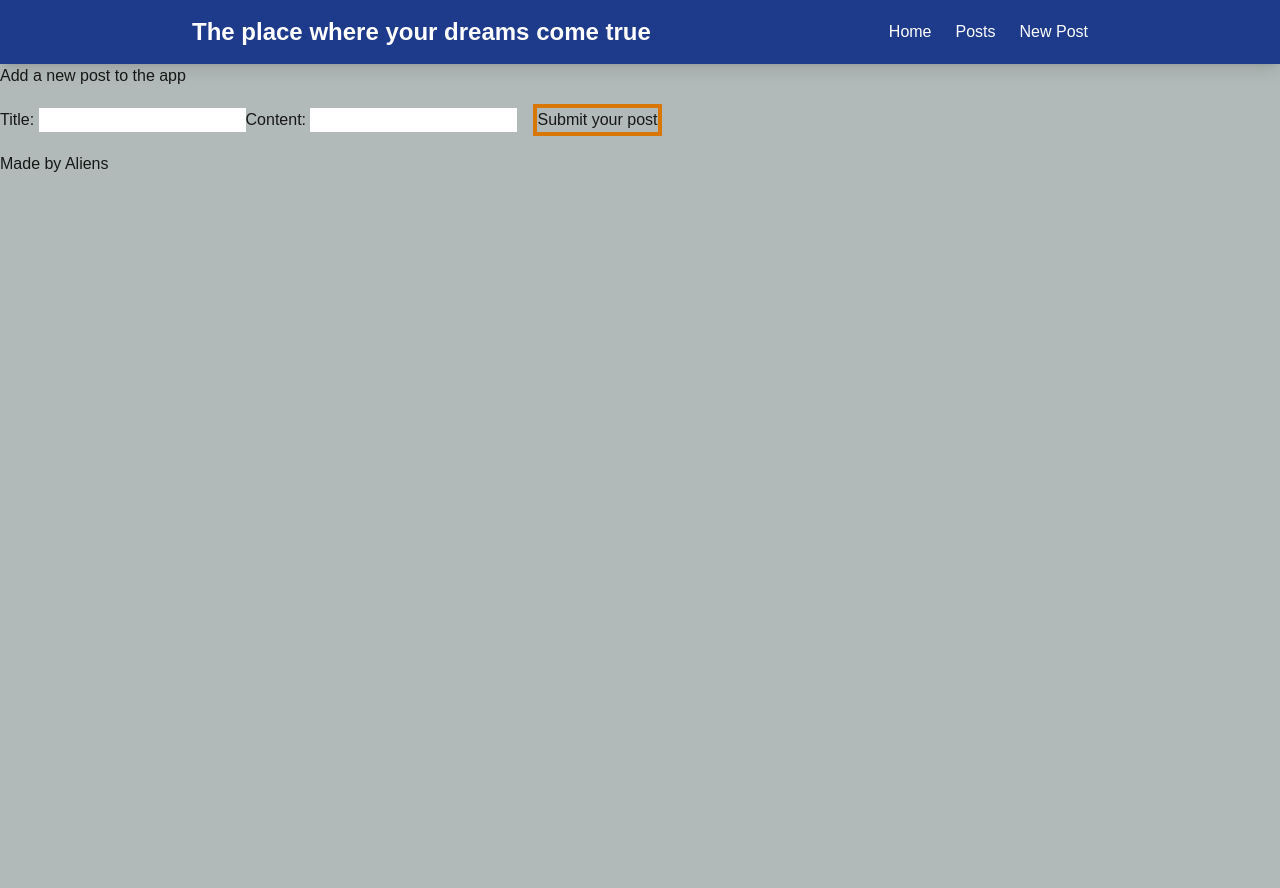
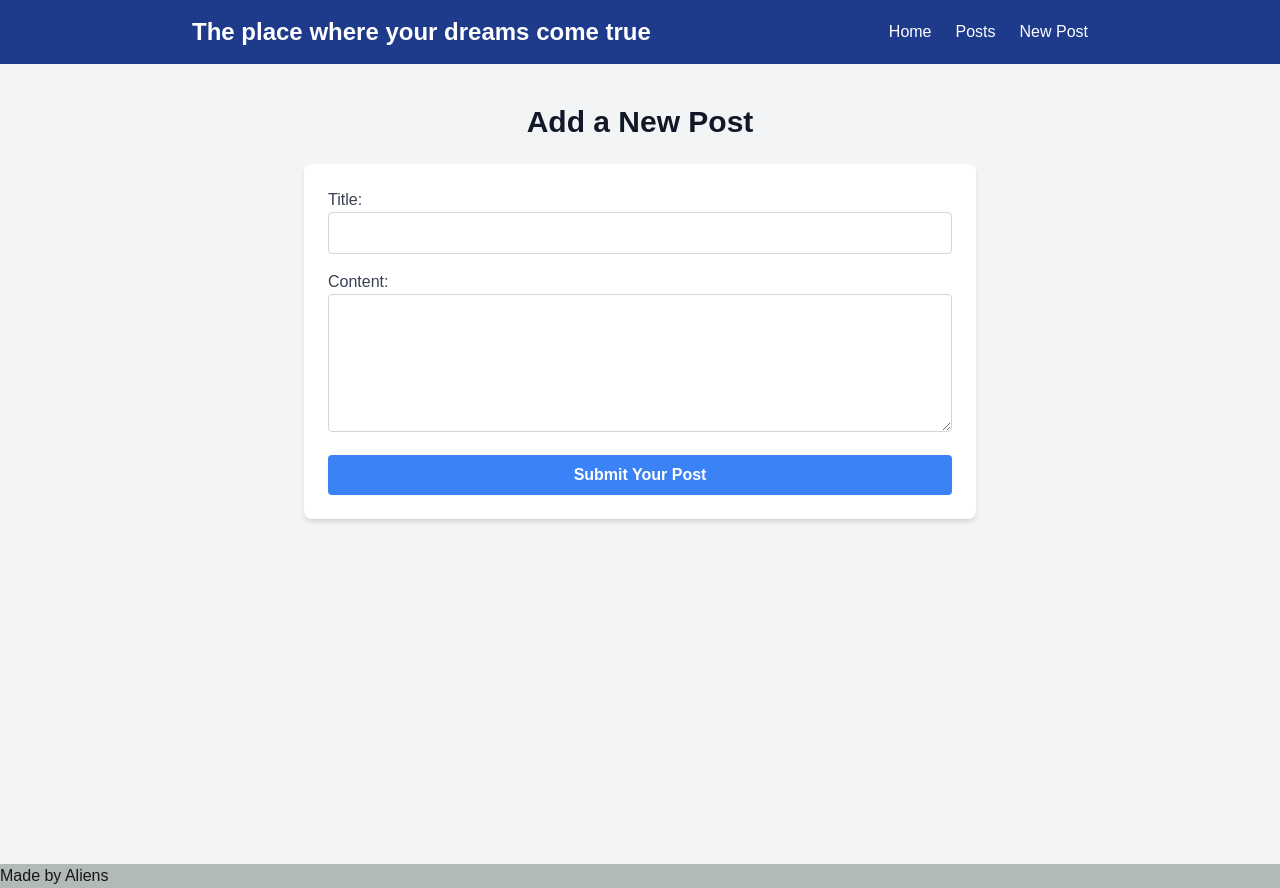
Before and after one commit to SuperYurii/Week8assignment, a Next.js app: page /new_post in a window 1280 px wide. Before the commit the page ends 800 px from the top, so only its background shows below. Built offline with nearby package versions, Linux system fonts and the light colour scheme.

Commit message:
Added metadata to the pages

```diff
--- a/src/app/globals.css
+++ b/src/app/globals.css
@@ -5,23 +5,6 @@
 :root {
   --background: #b1bab8;
   --foreground: #171717;
-}
-/* app/globals.css */
-.posts-container {
-  min-height: 100vh;
-  display: flex;
-  flex-direction: column;
-  align-items: center;
-  justify-content: center;
-  background: linear-gradient(to bottom, #f8f9fa, #e9ecef);
-  padding: 20px;
-}
-
-.posts-title {
-  font-size: 2rem;
-  font-weight: bold;
-  color: #343a40;
-  margin-bottom: 20px;
 }
 
 @media (prefers-color-scheme: dark) {
--- a/src/app/new_post/page.js
+++ b/src/app/new_post/page.js
@@ -1,6 +1,11 @@
 import db from "@/utils/db";
 import { revalidatePath } from "next/cache";
 import { redirect } from "next/navigation";
+export const metadata = {
+  title: "The page to create a new posts ",
+  description: "User can read,add and delete posts",
+  keywords: "posts, latest posts, great sayings,content, add,delete",
+};
 
 export default function NewPostPage() {
   //function to handle submit --> onSubmit listener (event)
@@ -33,35 +38,49 @@ export default function NewPostPage() {
   }
 
   return (
-    <>
-      <h1>Add a new post to the app</h1>
-      {/* we are going to add a form in here, same as usual */}
-      {/* remember to add some validation to make sure your data is as precise as possible! */}
-      <form action={handleSubmit}>
-        <label htmlFor="title">Title: </label>
-        {/* the name attribute gives an identifier to the input, so I can target each input specifically */}
-        {/* it is recommended that the name attribute value matches the table column where the data will be stored */}
+    <div className="min-h-screen bg-gray-100 flex flex-col items-center py-10 px-4">
+      <h1 className="text-3xl font-bold text-gray-900 mb-6">Add a New Post</h1>
+
+      {/* Form Container */}
+      <div className="w-full max-w-2xl bg-white shadow-md rounded-lg p-6">
+        <form action={handleSubmit} className="flex flex-col space-y-4">
+          <div>
+            <label htmlFor="title" className="block text-gray-700 font-medium">
+              Title:
+            </label>
             <input
               type="text"
               name="title"
               id="title"
-          className="text-emerald-600"
+              className="w-full p-2 border border-gray-300 rounded focus:outline-none focus:ring-2 focus:ring-blue-500"
+              required
             />
-        <label htmlFor="Content">Content: </label>
-        <input
-          type="text"
+          </div>
+
+          <div>
+            <label
+              htmlFor="content"
+              className="block text-gray-700 font-medium"
+            >
+              Content:
+            </label>
+            <textarea
               name="content"
               id="content"
-          className="text-emerald-600"
-        />
+              rows="5"
+              className="w-full p-2 border border-gray-300 rounded focus:outline-none focus:ring-2 focus:ring-blue-500"
+              required
+            ></textarea>
+          </div>
 
           <button
             type="submit"
-          className="border-amber-600 border-4 m-4 hover:bg-sky-700"
+            className="w-full py-2 px-4 bg-blue-500 text-white font-semibold rounded hover:bg-blue-600 transition"
           >
-          Submit your post
+            Submit Your Post
           </button>
         </form>
-    </>
+      </div>
+    </div>
   );
 }
--- a/src/app/page.js
+++ b/src/app/page.js
@@ -1,5 +1,10 @@
 import Image from "next/image";
 import placetobe from "@/app/public/assets/placetobe.webp";
+export const metadata = {
+  title: "HomePage ",
+  description: "Browse through all the functions of our website.",
+  keywords: "homepage,posts, latest posts, great sayings,content",
+};
 
 export default function Homepage() {
   return (
--- a/src/app/posts/page.js
+++ b/src/app/posts/page.js
@@ -2,6 +2,11 @@ import pg from "pg";
 import Link from "next/link";
 import db from "@/utils/db";
 import DeleteButton from "@/app/Components/Delete";
+export const metadata = {
+  title: "All Posts ",
+  description: "Browse through all the latest posts shared by users.",
+  keywords: "posts, latest posts, great sayings,content",
+};
 
 export default async function PostsPage({ searchParams }) {
   const sort = searchParams;
```
Also changed, not shown: 1 other file (tests, documents, lock files or other folders). Lines whose indentation alone changed are shown as unchanged.
